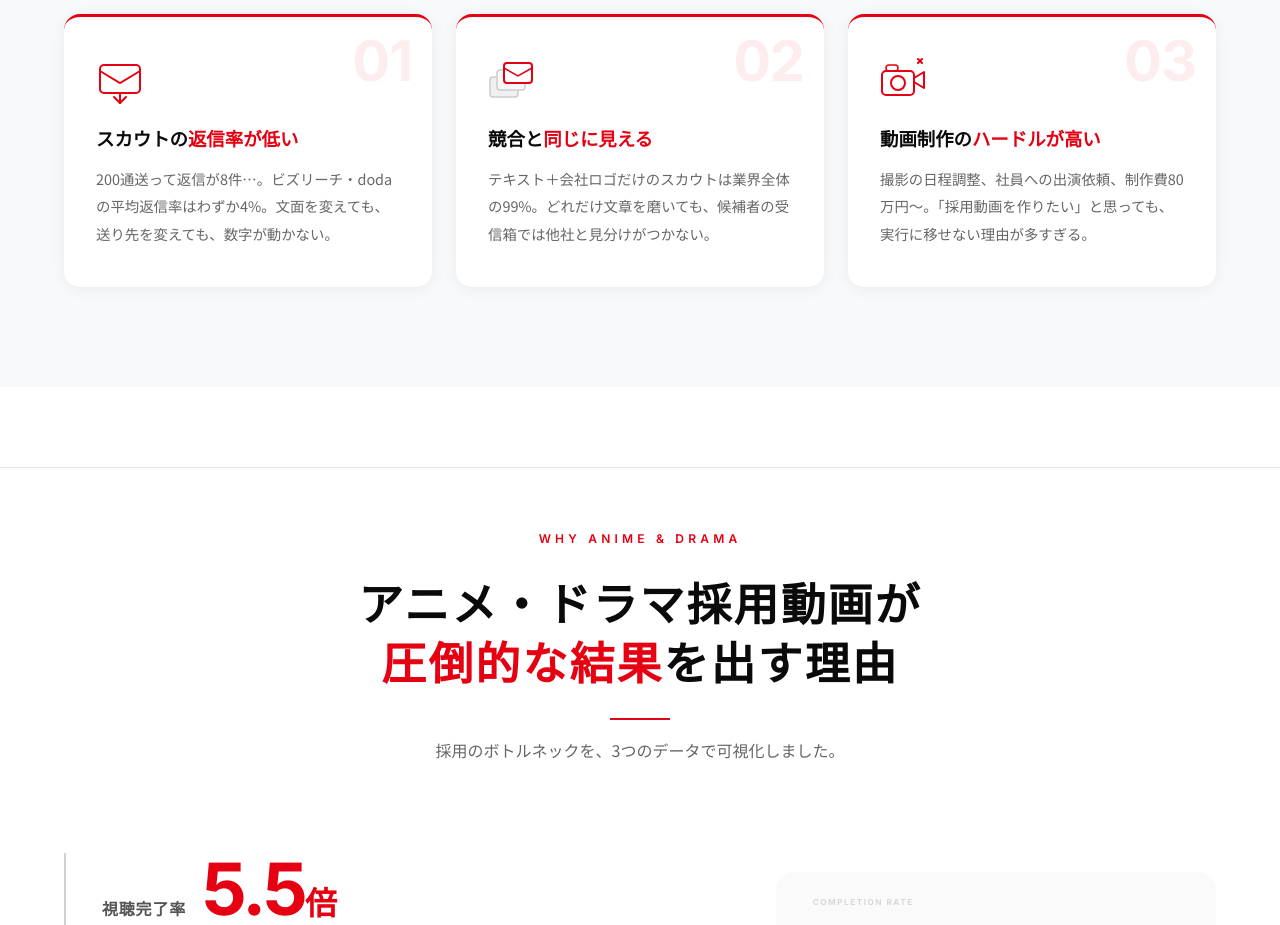
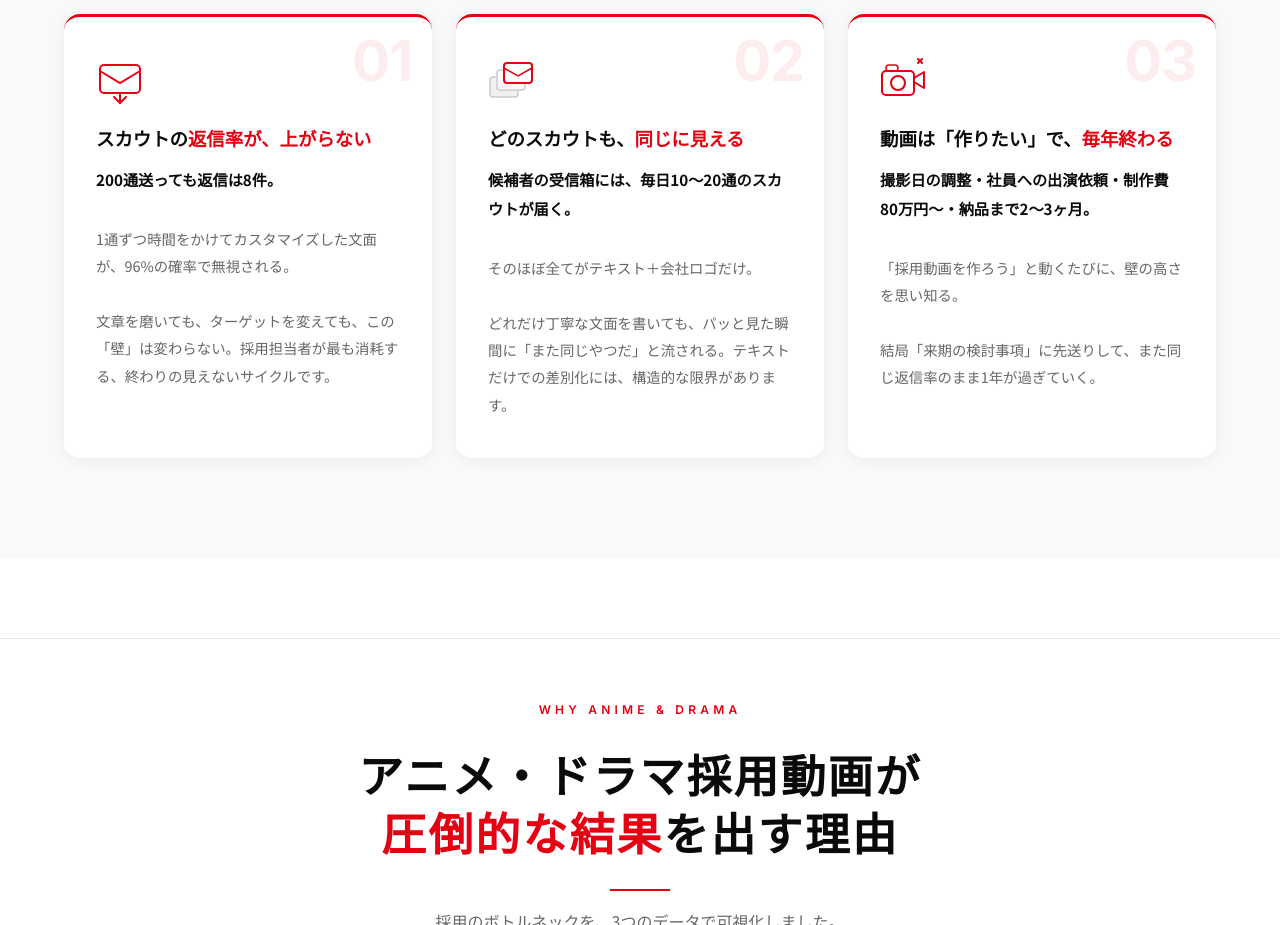
Before and after one commit to kotake12144-droid/JobReel, a website: page index.html in a window 1280 px wide. Shown: the part 2840-3765 px from the top of the page. Drawn offline with Linux system fonts and the light colour scheme; no server answers.

Commit message:
feat: PROBLEMSセクションの文言・レイアウトを強化
- 3カードの本文を深掘りした内容に全面リライト
- 冒頭の強調文をstrongタグで黒太字・ブロック表示
- 改行を加えて視認性を向上

Co-Authored-By: Claude Sonnet 4.6 <noreply@anthropic.com>

```diff
--- a/css/style.css
+++ b/css/style.css
@@ -3009,6 +3009,13 @@ body.work-detail-open { overflow: hidden; }
   color: var(--gray-500);
   line-height: 1.9;
 }
+.pain-body strong {
+  display: block;
+  color: var(--gray-100);
+  font-weight: 700;
+  font-size: 0.95rem;
+  margin-bottom: 4px;
+}
 @media (max-width: 768px) {
   .pain-points { padding: 64px 0; }
   .pain-grid { grid-template-columns: 1fr; gap: 16px; margin-top: 40px; }
--- a/index.html
+++ b/index.html
@@ -295,8 +295,12 @@
               <line x1="24" y1="36" x2="24" y2="46" stroke="#E50012" stroke-width="2" stroke-linecap="round"/>
             </svg>
           </div>
-          <h3 class="pain-title">スカウトの<span>返信率が低い</span></h3>
-          <p class="pain-body">200通送って返信が8件…。ビズリーチ・dodaの平均返信率はわずか4%。文面を変えても、送り先を変えても、数字が動かない。</p>
+          <h3 class="pain-title">スカウトの<span>返信率が、上がらない</span></h3>
+          <p class="pain-body">
+            <strong>200通送っても返信は8件。</strong><br>
+            1通ずつ時間をかけてカスタマイズした文面が、96%の確率で無視される。<br><br>
+            文章を磨いても、ターゲットを変えても、この「壁」は変わらない。採用担当者が最も消耗する、終わりの見えないサイクルです。
+          </p>
         </div>
 
         <!-- 02 -->
@@ -310,8 +314,12 @@
               <path d="M16 11L30 19L44 11" stroke="#E50012" stroke-width="1.5" stroke-linecap="round"/>
             </svg>
           </div>
-          <h3 class="pain-title">競合と<span>同じに見える</span></h3>
-          <p class="pain-body">テキスト＋会社ロゴだけのスカウトは業界全体の99%。どれだけ文章を磨いても、候補者の受信箱では他社と見分けがつかない。</p>
+          <h3 class="pain-title">どのスカウトも、<span>同じに見える</span></h3>
+          <p class="pain-body">
+            <strong>候補者の受信箱には、毎日10〜20通のスカウトが届く。</strong><br>
+            そのほぼ全てがテキスト＋会社ロゴだけ。<br><br>
+            どれだけ丁寧な文面を書いても、パッと見た瞬間に「また同じやつだ」と流される。テキストだけでの差別化には、構造的な限界があります。
+          </p>
         </div>
 
         <!-- 03 -->
@@ -327,8 +335,12 @@
               <line x1="42" y1="6" x2="38" y2="2" stroke="#E50012" stroke-width="2" stroke-linecap="round"/>
             </svg>
           </div>
-          <h3 class="pain-title">動画制作の<span>ハードルが高い</span></h3>
-          <p class="pain-body">撮影の日程調整、社員への出演依頼、制作費80万円〜。「採用動画を作りたい」と思っても、実行に移せない理由が多すぎる。</p>
+          <h3 class="pain-title">動画は「作りたい」で、<span>毎年終わる</span></h3>
+          <p class="pain-body">
+            <strong>撮影日の調整・社員への出演依頼・制作費80万円〜・納品まで2〜3ヶ月。</strong><br>
+            「採用動画を作ろう」と動くたびに、壁の高さを思い知る。<br><br>
+            結局「来期の検討事項」に先送りして、また同じ返信率のまま1年が過ぎていく。
+          </p>
         </div>
 
       </div>
```
